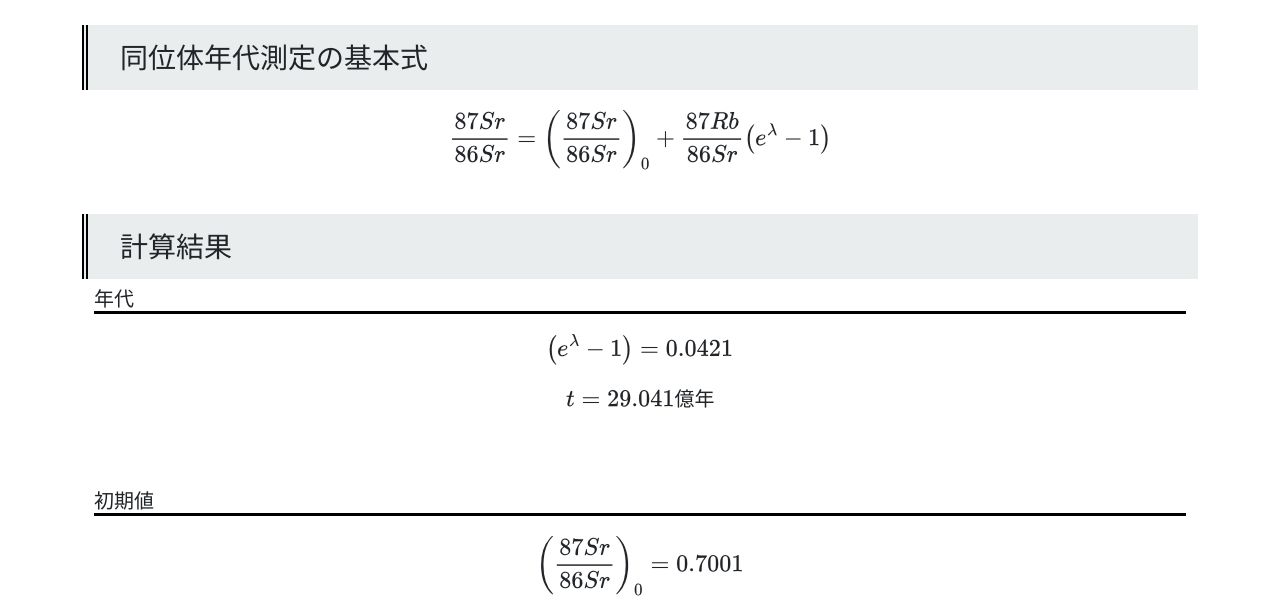
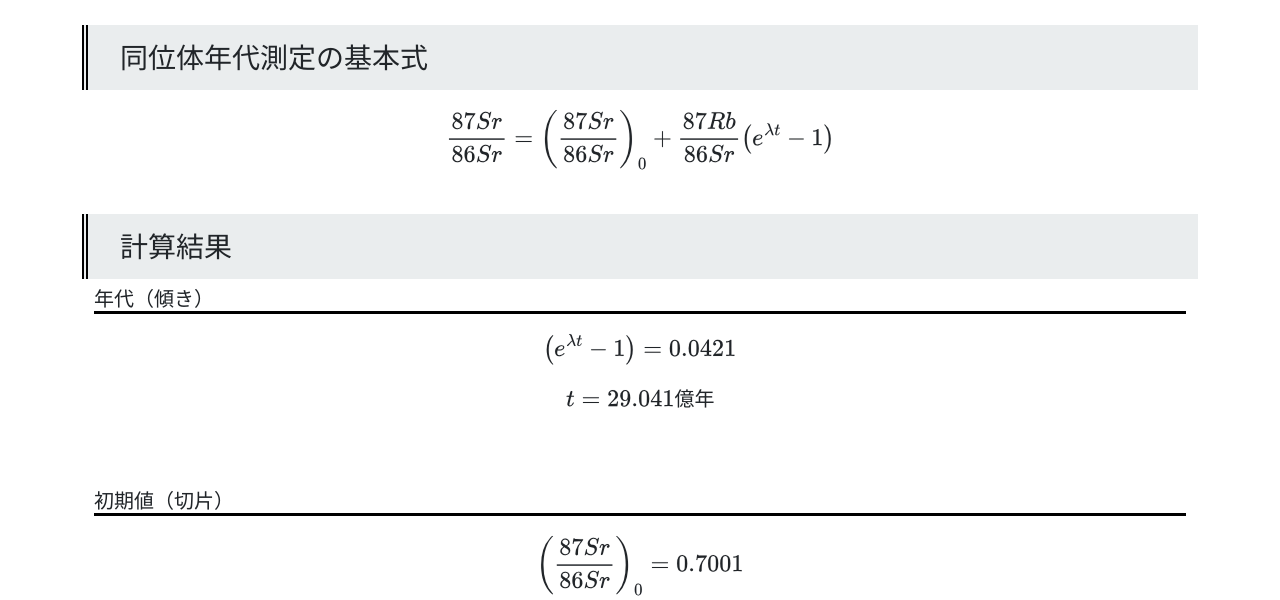
Before and after one commit to masato-mk/isochone, a Flask app: page /graph in a window 1280 px wide. Shown: the part 740-1340 px from the top of the page. Run offline with Flask 2, Linux system fonts and the light colour scheme; data comes from the database, SQL or seed files in the repository.

Commit message:
Add files via upload

```diff
--- a/templates/graph.html
+++ b/templates/graph.html
@@ -33,7 +33,7 @@
             <div>
                 \[
                     \frac{87Sr}{86Sr} =
-                    \left(\frac{87Sr}{86Sr}\right)_0  + \frac{87Rb}{86Sr} \left(e^λ-1\right)
+                    \left(\frac{87Sr}{86Sr}\right)_0  + \frac{87Rb}{86Sr} \left(e^{λt}-1\right)
                 \]
             </div>
         </div>
@@ -42,10 +42,10 @@
     <h3>計算結果</h3>
     <div class="container">
         <div id="age" class="">
-            <h5 class="">年代</h5>
+            <h5 class="">年代（傾き）</h5>
             <div id="a">
                 \[
-                    \left(e^λ-1\right) = {{ a }}
+                    \left(e^{λt}-1\right) = {{ a }}
                 \]
                 \[
                     t = {{ t }} 億年
@@ -55,7 +55,7 @@
         </div>
         <br>
         <div id="initial">
-            <h5>初期値</h5>
+            <h5>初期値（切片）</h5>
             <div id="b">
                 \[
                     \left(\frac{87Sr}{86Sr}\right)_0 = {{ b }}
--- a/templates/index.html
+++ b/templates/index.html
@@ -35,7 +35,7 @@
             <div>
                 \[
                     \frac{87Sr}{86Sr} =
-                    \left(\frac{87Sr}{86Sr}\right)_0  + \frac{87Rb}{86Sr} \left(e^λ-1\right)
+                    \left(\frac{87Sr}{86Sr}\right)_0  + \frac{87Rb}{86Sr} \left(e^{λt}-1\right)
                 \]
             </div>
         </div>
```
